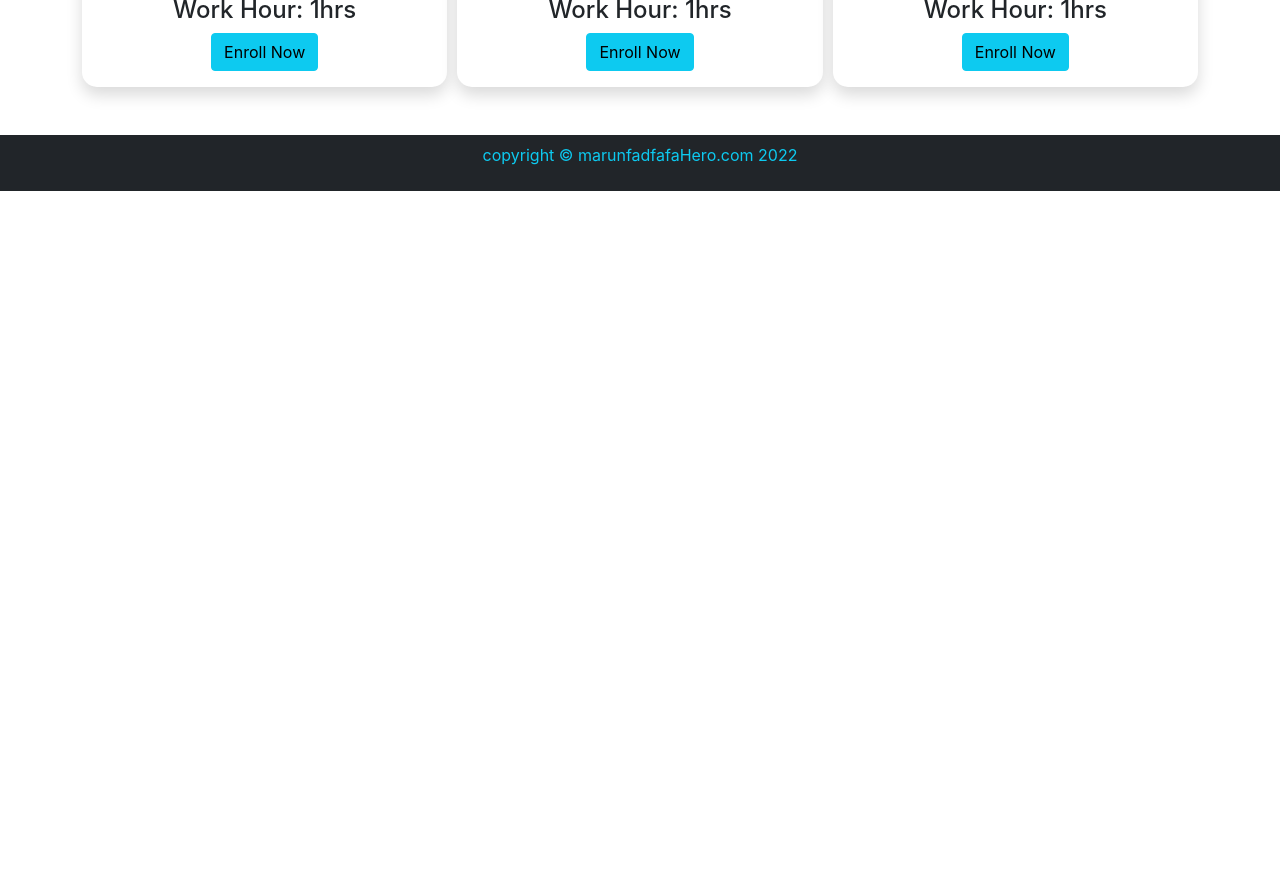
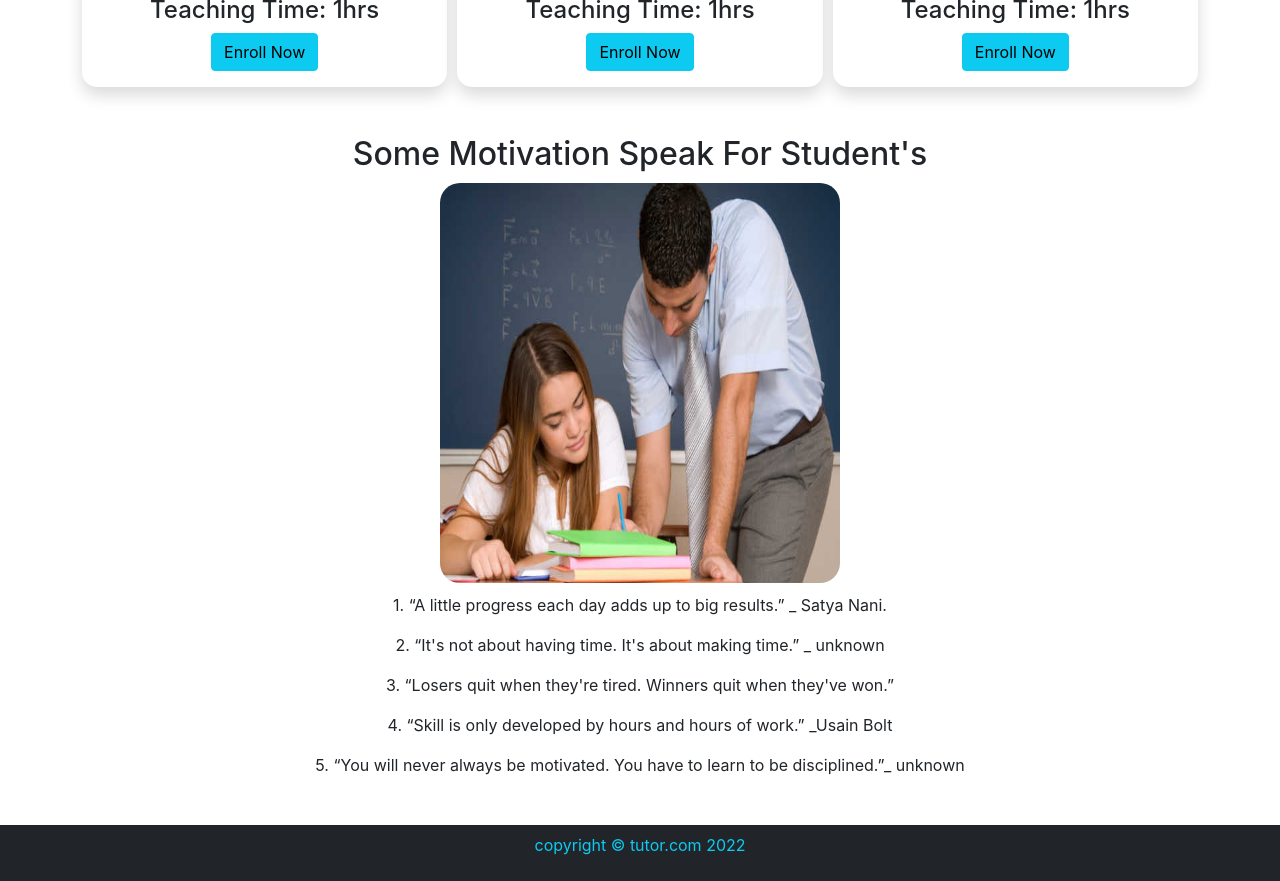
Before and after one commit to SHOHAG1611/digital-tutor-center, a React (Create React App) app: page / in a window 1280 px wide. Shown: the part 1220-2101 px from the top of the page. Before the commit the page ends 1411 px from the top, so only its background shows below. Built offline with nearby package versions, Linux system fonts and the light colour scheme; no server answers.

Commit message:
add motivate section

```diff
--- a/src/components/About/About.js
+++ b/src/components/About/About.js
@@ -8,7 +8,8 @@ const About = () => {
             <h6 className='my-info text-center mx-auto bg-success'>
                 My Name is Md: Shohag. I live in Bangladesh. Now a days i try to become a junior Web Devoloper. Before 2 months i don't know anythinks about web daboloper how to typing code. So how can i write it?
                 my friend told me about  Programming-Hero so i join heare and they teach me very well.
-                My This is Goal is to become a wevdeboloper and join a good office where i work very heard for my next goals.if it true!
+                Now a days,
+                My Goal is to become a wevdeboloper and join a good office where i work very heard for my next goals.if it true!
                 My Next Year Goal is To Buy my favarite bike called <span className='my-moto'>"Bajaj Discover 125 Disc"</span>
             </h6>
         </div>
--- a/src/components/Home/Home.js
+++ b/src/components/Home/Home.js
@@ -1,5 +1,6 @@
 import React from 'react';
 import Banar from '../Share/Banar/Banar';
+import MotivationSpeak from './MotivationSpeak/MotivationSpeak';
 import './Home.css'
 import Services from './Services/Services';
 
@@ -10,6 +11,7 @@ const Home = () => {
             <h1 className='text-center mt-3'>DIGITAL TUTOR CENTER</h1>
             <h3 className='text-center'>Services List</h3>
             <Services></Services>
+            <MotivationSpeak></MotivationSpeak>
         </div>
     );
 };
--- /dev/null
+++ b/src/components/Home/MotivationSpeak/MotivationSpeak.css
@@ -0,0 +1,17 @@
+.aboutCenter {
+    margin-top: 10px;
+    margin-bottom: 10px;
+    display: flex;
+    align-items: center;
+    justify-content: center;
+}
+
+.aboutCenter img {
+    width: 400px;
+    height: 400px;
+    border-radius: 20px;
+    border: none;
+}
+.motivate{
+    margin-bottom: 10px;
+}
--- /dev/null
+++ b/src/components/Home/MotivationSpeak/MotivationSpeak.js
@@ -0,0 +1,23 @@
+import React from 'react';
+import aboutCenter from '../../img/welcome/aboutCenter.jpg'
+import './MotivationSpeak.css'
+
+const MotivationSpeak = () => {
+    return (
+        <div className='container mx-auto'>
+            <h2 className='text-center'>Some Motivation Speak For Student's</h2>
+            <div className='aboutCenter'>
+                <img src={aboutCenter} alt="" />
+            </div>
+            <div className='text-center'>
+                <p>1.  “A little progress each day adds up to big results.” _ Satya Nani.</p>
+                <p>2.  “It's not about having time. It's about making time.” _ unknown</p>
+                <p>3. “Losers quit when they're tired. Winners quit when they've won.”</p>
+                <p>4. “Skill is only developed by hours and hours of work.” _Usain Bolt</p>
+                <p className='motivate mb-5'>5.  “You will never always be motivated. You have to learn to be disciplined.”_ unknown</p>
+            </div>
+        </div>
+    );
+};
+
+export default MotivationSpeak;
--- a/src/components/Home/Service/Service.js
+++ b/src/components/Home/Service/Service.js
@@ -10,7 +10,7 @@ const Service = ({service}) => {
             <h3>Subject: {subject}</h3>
             <h6>price: {price}</h6>
             <p><small>{description}</small></p>
-            <h4>Work Hour: {workHour}</h4>
+            <h4>Teaching Time: {workHour}</h4>
             <Link to='/checkout'><button className='btn btn-info'>Enroll Now</button></Link>
         </div>
     );
--- a/src/components/Login/Google/Google.js
+++ b/src/components/Login/Google/Google.js
@@ -4,7 +4,7 @@ import { useNavigate } from 'react-router-dom';
 import auth from '../../../firebase.init';
 import googleLogo from '../../img/google/google.png'
 const Google = () => {
-    const [signInWithGoogle, user, loading, error] = useSignInWithGoogle(auth);
+    const [signInWithGoogle, user, error] = useSignInWithGoogle(auth);
     const navigate =useNavigate();
     let errorMassage;
     if (error) {
--- a/src/components/Login/Login/Login.js
+++ b/src/components/Login/Login/Login.js
@@ -17,7 +17,6 @@ const Login = () => {
     let from = location.state?.from?.pathname || "/";
     const [
         signInWithEmailAndPassword,
-        loading,
         user,
         error,
     ] = useSignInWithEmailAndPassword(auth);
--- a/src/components/Share/Footer/Footer.js
+++ b/src/components/Share/Footer/Footer.js
@@ -1,10 +1,11 @@
 import React from 'react';
+import './Footer.css'
 
 const Footer = () => {
     const currentYear = new Date().getFullYear()
     return (
-        <div className='bg-dark text-info p-2'>
-            <p className='text-center'>copyright © marunfadfafaHero.com {currentYear}</p>
+        <div className='bg-dark text-info p-2 footer-style'>
+            <p className='text-center'>copyright © tutor.com {currentYear}</p>
         </div>
     );
 };
```
Also changed, not shown: src/components/img/welcome/aboutCenter.jpg (added).
